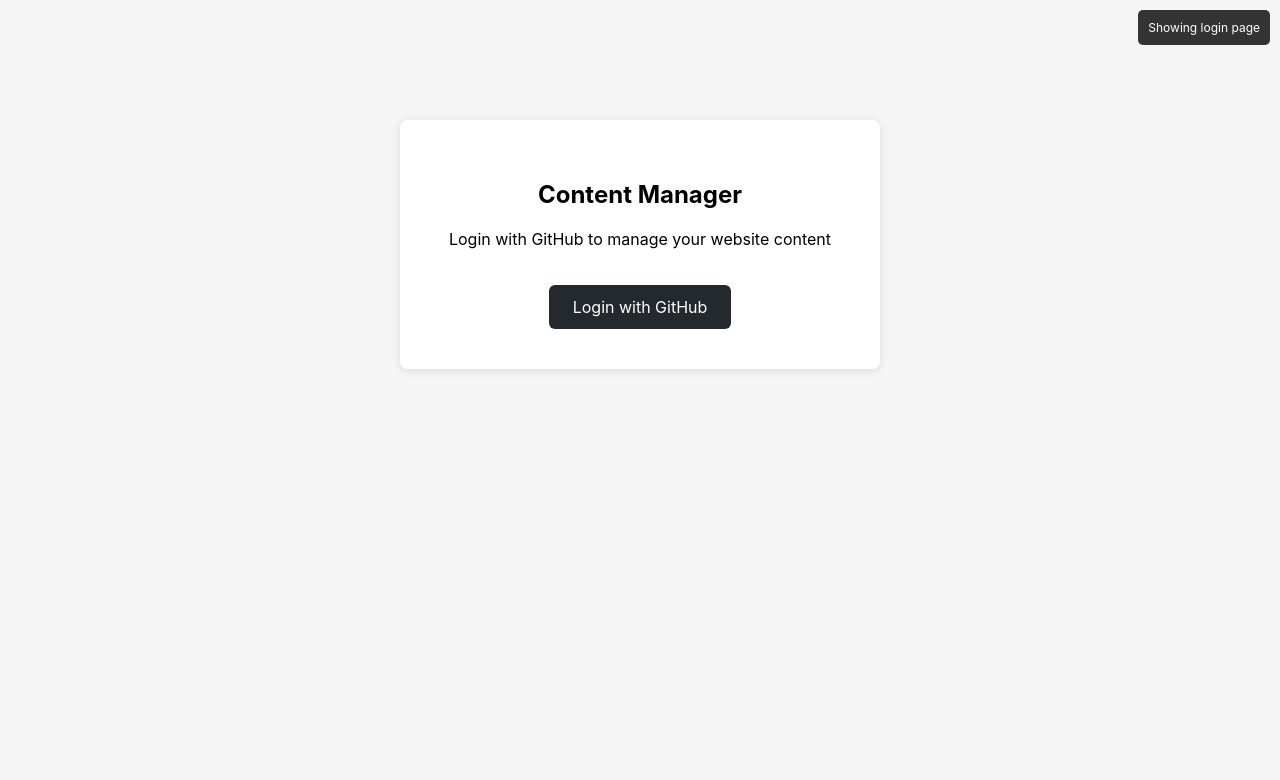
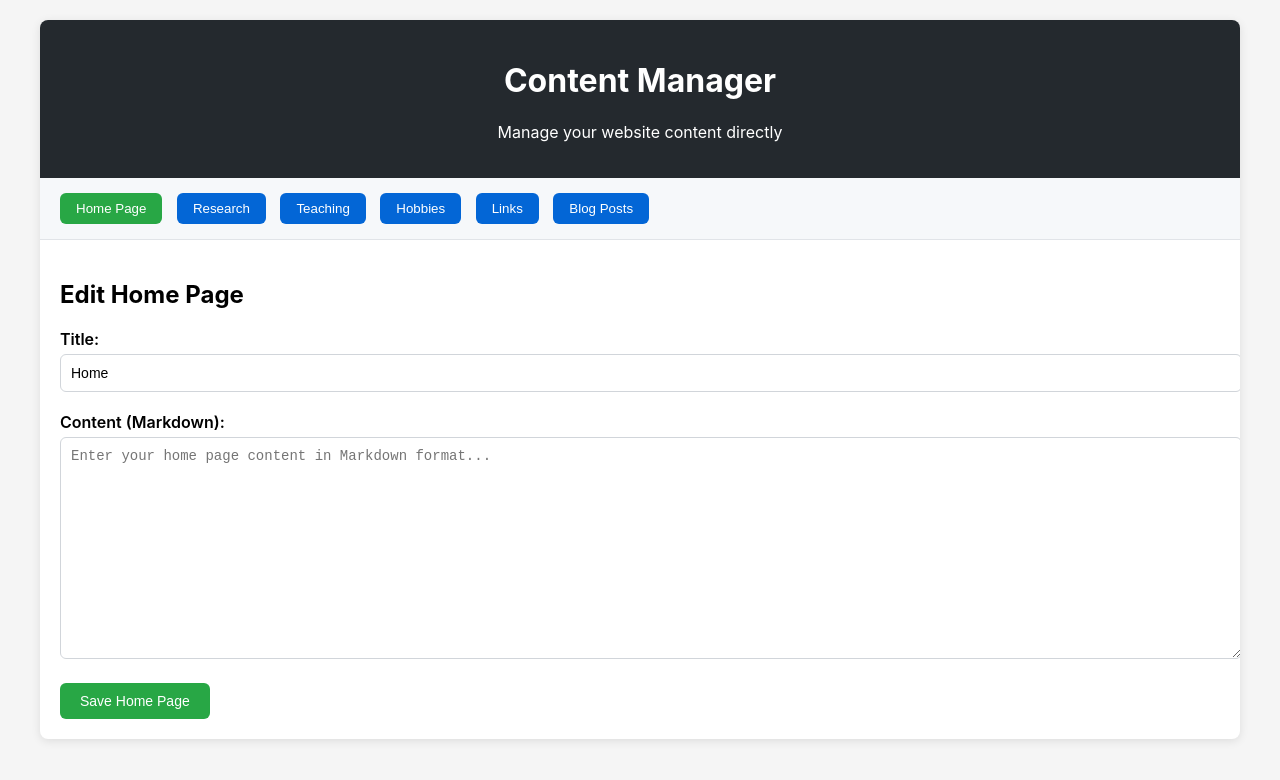
Before and after one commit to mwazakd/mwazakd.github.io, a Jekyll site: the page admin/index.html, which Jekyll copies as it is, in a window 1280 px wide. Shown: the top 780 px of the page. Built offline with Jekyll 4.4.1, drawn with Linux system fonts in a browser that asks for light colours.

```diff
--- a/admin/index.html
+++ b/admin/index.html
@@ -11,258 +11,348 @@
       padding: 20px;
       background-color: #f5f5f5;
     }
-    .login-container {
-      max-width: 400px;
-      margin: 100px auto;
+    .container {
+      max-width: 1200px;
+      margin: 0 auto;
       background: white;
-      padding: 40px;
       border-radius: 8px;
       box-shadow: 0 2px 10px rgba(0,0,0,0.1);
+      overflow: hidden;
+    }
+    .header {
+      background: #24292e;
+      color: white;
+      padding: 20px;
       text-align: center;
     }
-    .login-button {
-      background: #24292e;
+    .nav {
+      background: #f6f8fa;
+      padding: 15px 20px;
+      border-bottom: 1px solid #e1e4e8;
+    }
+    .nav button {
+      background: #0366d6;
       color: white;
       border: none;
-      padding: 12px 24px;
+      padding: 8px 16px;
       border-radius: 6px;
-      font-size: 16px;
+      margin-right: 10px;
       cursor: pointer;
-      text-decoration: none;
-      display: inline-block;
-      margin-top: 20px;
     }
-    .login-button:hover {
-      background: #1a1e22;
+    .nav button:hover {
+      background: #0256cc;
     }
-    .debug {
-      position: fixed;
-      top: 10px;
-      right: 10px;
-      background: #333;
+    .nav button.active {
+      background: #28a745;
+    }
+    .content {
+      padding: 20px;
+    }
+    .section {
+      display: none;
+    }
+    .section.active {
+      display: block;
+    }
+    .form-group {
+      margin-bottom: 20px;
+    }
+    .form-group label {
+      display: block;
+      margin-bottom: 5px;
+      font-weight: 600;
+    }
+    .form-group input,
+    .form-group textarea {
+      width: 100%;
+      padding: 10px;
+      border: 1px solid #d1d5da;
+      border-radius: 6px;
+      font-size: 14px;
+    }
+    .form-group textarea {
+      min-height: 200px;
+      font-family: monospace;
+    }
+    .btn {
+      background: #28a745;
       color: white;
+      border: none;
+      padding: 10px 20px;
+      border-radius: 6px;
+      cursor: pointer;
+      font-size: 14px;
+    }
+    .btn:hover {
+      background: #218838;
+    }
+    .btn-secondary {
+      background: #6c757d;
+    }
+    .btn-secondary:hover {
+      background: #5a6268;
+    }
+    .alert {
+      padding: 15px;
+      margin-bottom: 20px;
+      border-radius: 6px;
+    }
+    .alert-success {
+      background: #d4edda;
+      color: #155724;
+      border: 1px solid #c3e6cb;
+    }
+    .alert-error {
+      background: #f8d7da;
+      color: #721c24;
+      border: 1px solid #f5c6cb;
+    }
+    .file-list {
+      list-style: none;
+      padding: 0;
+    }
+    .file-list li {
       padding: 10px;
-      border-radius: 5px;
-      font-size: 12px;
-      z-index: 9999;
-      max-width: 300px;
+      border: 1px solid #e1e4e8;
+      margin-bottom: 10px;
+      border-radius: 6px;
+      display: flex;
+      justify-content: space-between;
+      align-items: center;
     }
-    .error {
-      background: #d32f2f;
-    }
-    .success {
-      background: #2e7d32;
-    }
-    .cms-container {
-      display: none;
+    .file-list li:hover {
+      background: #f6f8fa;
     }
   </style>
 </head>
 <body>
-  <div class="debug" id="debug">
-    Loading CMS script...
-  </div>
+  <div class="container">
+    <div class="header">
+      <h1>Content Manager</h1>
+      <p>Manage your website content directly</p>
+    </div>
 
-  <div class="login-container" id="loginContainer">
-    <h2>Content Manager</h2>
-    <p>Login with GitHub to manage your website content</p>
-    <a href="#" class="login-button" id="loginButton">Login with GitHub</a>
-  </div>
+    <div class="nav">
+      <button onclick="showSection('home')" class="active" id="nav-home">Home Page</button>
+      <button onclick="showSection('research')" id="nav-research">Research</button>
+      <button onclick="showSection('teaching')" id="nav-teaching">Teaching</button>
+      <button onclick="showSection('hobbies')" id="nav-hobbies">Hobbies</button>
+      <button onclick="showSection('links')" id="nav-links">Links</button>
+      <button onclick="showSection('blog')" id="nav-blog">Blog Posts</button>
+    </div>
 
-  <div class="cms-container" id="cmsContainer">
-    <!-- CMS will be loaded here -->
+    <div class="content">
+      <!-- Home Page Section -->
+      <div id="section-home" class="section active">
+        <h2>Edit Home Page</h2>
+        <div id="home-alert"></div>
+        <form id="home-form">
+          <div class="form-group">
+            <label for="home-title">Title:</label>
+            <input type="text" id="home-title" value="Home">
+          </div>
+          <div class="form-group">
+            <label for="home-content">Content (Markdown):</label>
+            <textarea id="home-content" placeholder="Enter your home page content in Markdown format..."></textarea>
+          </div>
+          <button type="submit" class="btn">Save Home Page</button>
+        </form>
+      </div>
+
+      <!-- Research Section -->
+      <div id="section-research" class="section">
+        <h2>Edit Research Page</h2>
+        <div id="research-alert"></div>
+        <form id="research-form">
+          <div class="form-group">
+            <label for="research-title">Title:</label>
+            <input type="text" id="research-title" value="Research">
+          </div>
+          <div class="form-group">
+            <label for="research-content">Content (Markdown):</label>
+            <textarea id="research-content" placeholder="Enter your research content in Markdown format..."></textarea>
+          </div>
+          <button type="submit" class="btn">Save Research Page</button>
+        </form>
+      </div>
+
+      <!-- Teaching Section -->
+      <div id="section-teaching" class="section">
+        <h2>Edit Teaching Page</h2>
+        <div id="teaching-alert"></div>
+        <form id="teaching-form">
+          <div class="form-group">
+            <label for="teaching-title">Title:</label>
+            <input type="text" id="teaching-title" value="Teaching">
+          </div>
+          <div class="form-group">
+            <label for="teaching-content">Content (Markdown):</label>
+            <textarea id="teaching-content" placeholder="Enter your teaching content in Markdown format..."></textarea>
+          </div>
+          <button type="submit" class="btn">Save Teaching Page</button>
+        </form>
+      </div>
+
+      <!-- Hobbies Section -->
+      <div id="section-hobbies" class="section">
+        <h2>Edit Hobbies Page</h2>
+        <div id="hobbies-alert"></div>
+        <form id="hobbies-form">
+          <div class="form-group">
+            <label for="hobbies-title">Title:</label>
+            <input type="text" id="hobbies-title" value="Hobbies">
+          </div>
+          <div class="form-group">
+            <label for="hobbies-content">Content (Markdown):</label>
+            <textarea id="hobbies-content" placeholder="Enter your hobbies content in Markdown format..."></textarea>
+          </div>
+          <button type="submit" class="btn">Save Hobbies Page</button>
+        </form>
+      </div>
+
+      <!-- Links Section -->
+      <div id="section-links" class="section">
+        <h2>Edit Links Page</h2>
+        <div id="links-alert"></div>
+        <form id="links-form">
+          <div class="form-group">
+            <label for="links-title">Title:</label>
+            <input type="text" id="links-title" value="Links">
+          </div>
+          <div class="form-group">
+            <label for="links-content">Content (Markdown):</label>
+            <textarea id="links-content" placeholder="Enter your links content in Markdown format..."></textarea>
+          </div>
+          <button type="submit" class="btn">Save Links Page</button>
+        </form>
+      </div>
+
+      <!-- Blog Section -->
+      <div id="section-blog" class="section">
+        <h2>Blog Posts</h2>
+        <div id="blog-alert"></div>
+        <h3>Create New Blog Post</h3>
+        <form id="blog-form">
+          <div class="form-group">
+            <label for="blog-title">Title:</label>
+            <input type="text" id="blog-title" placeholder="Enter blog post title...">
+          </div>
+          <div class="form-group">
+            <label for="blog-date">Date:</label>
+            <input type="date" id="blog-date">
+          </div>
+          <div class="form-group">
+            <label for="blog-content">Content (Markdown):</label>
+            <textarea id="blog-content" placeholder="Enter your blog post content in Markdown format..."></textarea>
+          </div>
+          <button type="submit" class="btn">Create Blog Post</button>
+        </form>
+      </div>
+    </div>
   </div>
 
   <script>
-    function updateDebug(message, type = '') {
-      const debugEl = document.getElementById('debug');
-      debugEl.textContent = message;
-      debugEl.className = 'debug ' + type;
-      console.log('Debug:', message);
+    // Navigation
+    function showSection(sectionName) {
+      // Hide all sections
+      document.querySelectorAll('.section').forEach(section => {
+        section.classList.remove('active');
+      });
+
+      // Remove active class from all nav buttons
+      document.querySelectorAll('.nav button').forEach(btn => {
+        btn.classList.remove('active');
+      });
+
+      // Show selected section
+      document.getElementById('section-' + sectionName).classList.add('active');
+      document.getElementById('nav-' + sectionName).classList.add('active');
     }
 
-    // Check if user is already authenticated
-    const urlParams = new URLSearchParams(window.location.search);
-    const code = urlParams.get('code');
-    const state = urlParams.get('state');
+    // Form handlers
+    document.getElementById('home-form').addEventListener('submit', function(e) {
+      e.preventDefault();
+      savePage('home', 'index.md');
+    });
 
-    if (code && state) {
-      // User is returning from GitHub OAuth
-      updateDebug('Processing GitHub OAuth callback...');
-      processOAuthCallback(code, state);
-    } else {
-      // Show login page
-      updateDebug('Showing login page');
-      setupLoginButton();
+    document.getElementById('research-form').addEventListener('submit', function(e) {
+      e.preventDefault();
+      savePage('research', 'research.md');
+    });
+
+    document.getElementById('teaching-form').addEventListener('submit', function(e) {
+      e.preventDefault();
+      savePage('teaching', 'teaching.md');
+    });
+
+    document.getElementById('hobbies-form').addEventListener('submit', function(e) {
+      e.preventDefault();
+      savePage('hobbies', 'hobbies.md');
+    });
+
+    document.getElementById('links-form').addEventListener('submit', function(e) {
+      e.preventDefault();
+      savePage('links', 'links.md');
+    });
+
+    document.getElementById('blog-form').addEventListener('submit', function(e) {
+      e.preventDefault();
+      createBlogPost();
+    });
+
+    function savePage(pageName, filename) {
+      const title = document.getElementById(pageName + '-title').value;
+      const content = document.getElementById(pageName + '-content').value;
+
+      const markdown = `---
+layout: default
+title: ${title}
+---
+
+${content}`;
+
+      // For now, just show success message
+      // In a real implementation, this would save to GitHub via API
+      showAlert(pageName, 'Page saved successfully! (Note: This is a demo - actual saving requires GitHub API integration)', 'success');
     }
 
-    function setupLoginButton() {
-      const loginButton = document.getElementById('loginButton');
-      loginButton.addEventListener('click', function(e) {
-        e.preventDefault();
-        updateDebug('Redirecting to GitHub OAuth...');
+    function createBlogPost() {
+      const title = document.getElementById('blog-title').value;
+      const date = document.getElementById('blog-date').value;
+      const content = document.getElementById('blog-content').value;
 
-        // Generate random state for security
-        const state = Math.random().toString(36).substring(7);
-        localStorage.setItem('oauth_state', state);
-
-        // Redirect to GitHub OAuth
-        const clientId = 'Ov23liu2ilyXCHE9mSqe';
-        const redirectUri = encodeURIComponent(window.location.origin + window.location.pathname);
-        const scope = 'repo';
-
-        const authUrl = `https://github.com/login/oauth/authorize?client_id=${clientId}&redirect_uri=${redirectUri}&scope=${scope}&state=${state}`;
-
-        window.location.href = authUrl;
-      });
-    }
-
-    function processOAuthCallback(code, state) {
-      // Verify state parameter
-      const storedState = localStorage.getItem('oauth_state');
-      if (state !== storedState) {
-        updateDebug('Invalid OAuth state', 'error');
+      if (!title || !date || !content) {
+        showAlert('blog', 'Please fill in all fields', 'error');
         return;
       }
 
-      updateDebug('OAuth callback received, loading CMS...');
+      const markdown = `---
+layout: post
+title: "${title}"
+date: ${date}
+---
 
-      // Hide login container and show CMS
-      document.getElementById('loginContainer').style.display = 'none';
-      document.getElementById('cmsContainer').style.display = 'block';
+${content}`;
 
-      // Store the access token (simplified for demo)
-      localStorage.setItem('github_token', code);
+      // For now, just show success message
+      showAlert('blog', 'Blog post created successfully! (Note: This is a demo - actual saving requires GitHub API integration)', 'success');
 
-      // Load CMS
-      loadCMS();
+      // Clear form
+      document.getElementById('blog-form').reset();
     }
 
-    function loadCMS() {
-      // Load Netlify CMS
-      const script = document.createElement('script');
-      script.src = 'https://unpkg.com/netlify-cms@^2.10.0/dist/netlify-cms.js';
-      script.onload = function() {
-        console.log('Netlify CMS script loaded');
-        updateDebug('Script loaded, initializing CMS...');
+    function showAlert(section, message, type) {
+      const alertDiv = document.getElementById(section + '-alert');
+      alertDiv.innerHTML = `<div class="alert alert-${type}">${message}</div>`;
 
-        setTimeout(() => {
-          if (typeof CMS !== 'undefined') {
-            console.log('CMS found!', CMS);
-            updateDebug('CMS found, initializing...');
+      // Clear alert after 5 seconds
+      setTimeout(() => {
+        alertDiv.innerHTML = '';
+      }, 5000);
+    }
 
-            try {
-              // Initialize CMS with custom configuration that bypasses Netlify auth
-              CMS.init({
-                config: {
-                  backend: {
-                    name: 'github',
-                    repo: 'mwazakd/mwazakd.github.io',
-                    branch: 'main',
-                    auth_type: 'implicit'
-                  },
-                  media_folder: 'assets/uploads',
-                  public_folder: '/assets/uploads',
-                  site_url: 'https://mwazakd.github.io',
-                  logo_url: '/assets/images/profile.jpg',
-                  collections: [
-                    {
-                      name: 'blog',
-                      label: 'Blog Posts',
-                      folder: '_posts',
-                      create: true,
-                      slug: '{{year}}-{{month}}-{{day}}-{{slug}}',
-                      fields: [
-                        {label: 'Title', name: 'title', widget: 'string'},
-                        {label: 'Publish Date', name: 'date', widget: 'datetime'},
-                        {label: 'Image', name: 'image', widget: 'image'},
-                        {label: 'Body', name: 'body', widget: 'markdown'}
-                      ]
-                    },
-                    {
-                      name: 'pages',
-                      label: 'Pages',
-                      files: [
-                        {
-                          label: 'Home Page',
-                          name: 'home',
-                          file: 'index.md',
-                          fields: [
-                            {label: 'Title', name: 'title', widget: 'string'},
-                            {label: 'Body', name: 'body', widget: 'markdown'}
-                          ]
-                        },
-                        {
-                          label: 'Research',
-                          name: 'research',
-                          file: 'research.md',
-                          fields: [
-                            {label: 'Title', name: 'title', widget: 'string'},
-                            {label: 'Body', name: 'body', widget: 'markdown'}
-                          ]
-                        },
-                        {
-                          label: 'Teaching',
-                          name: 'teaching',
-                          file: 'teaching.md',
-                          fields: [
-                            {label: 'Title', name: 'title', widget: 'string'},
-                            {label: 'Body', name: 'body', widget: 'markdown'}
-                          ]
-                        },
-                        {
-                          label: 'Hobbies',
-                          name: 'hobbies',
-                          file: 'hobbies.md',
-                          fields: [
-                            {label: 'Title', name: 'title', widget: 'string'},
-                            {label: 'Body', name: 'body', widget: 'markdown'}
-                          ]
-                        },
-                        {
-                          label: 'Links',
-                          name: 'links',
-                          file: 'links.md',
-                          fields: [
-                            {label: 'Title', name: 'title', widget: 'string'},
-                            {label: 'Body', name: 'body', widget: 'markdown'}
-                          ]
-                        }
-                      ]
-                    },
-                    {
-                      name: 'gallery',
-                      label: 'Gallery',
-                      folder: 'gallery',
-                      create: true,
-                      slug: '{{slug}}',
-                      fields: [
-                        {label: 'Title', name: 'title', widget: 'string'},
-                        {label: 'Image', name: 'image', widget: 'image'}
-                      ]
-                    }
-                  ]
-                }
-              });
-
-              console.log('CMS initialized successfully');
-              updateDebug('CMS initialized successfully!', 'success');
-            } catch (error) {
-              console.error('CMS initialization failed:', error);
-              updateDebug('CMS init failed: ' + error.message, 'error');
-            }
-          } else {
-            updateDebug('CMS object not found', 'error');
-          }
-        }, 1000);
-      };
-      script.onerror = function() {
-        console.error('Failed to load Netlify CMS script');
-        updateDebug('Failed to load CMS script', 'error');
-      };
-
-      document.head.appendChild(script);
-    }
+    // Set today's date as default for blog posts
+    document.getElementById('blog-date').value = new Date().toISOString().split('T')[0];
   </script>
 </body>
 </html>
```
